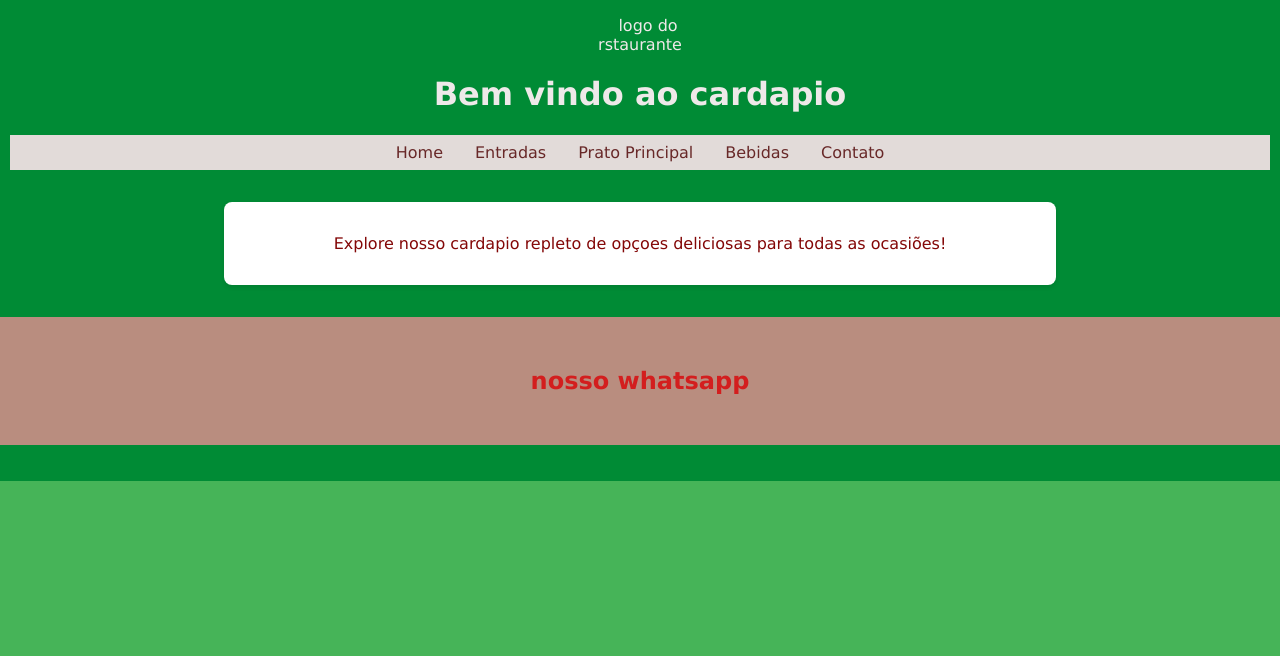
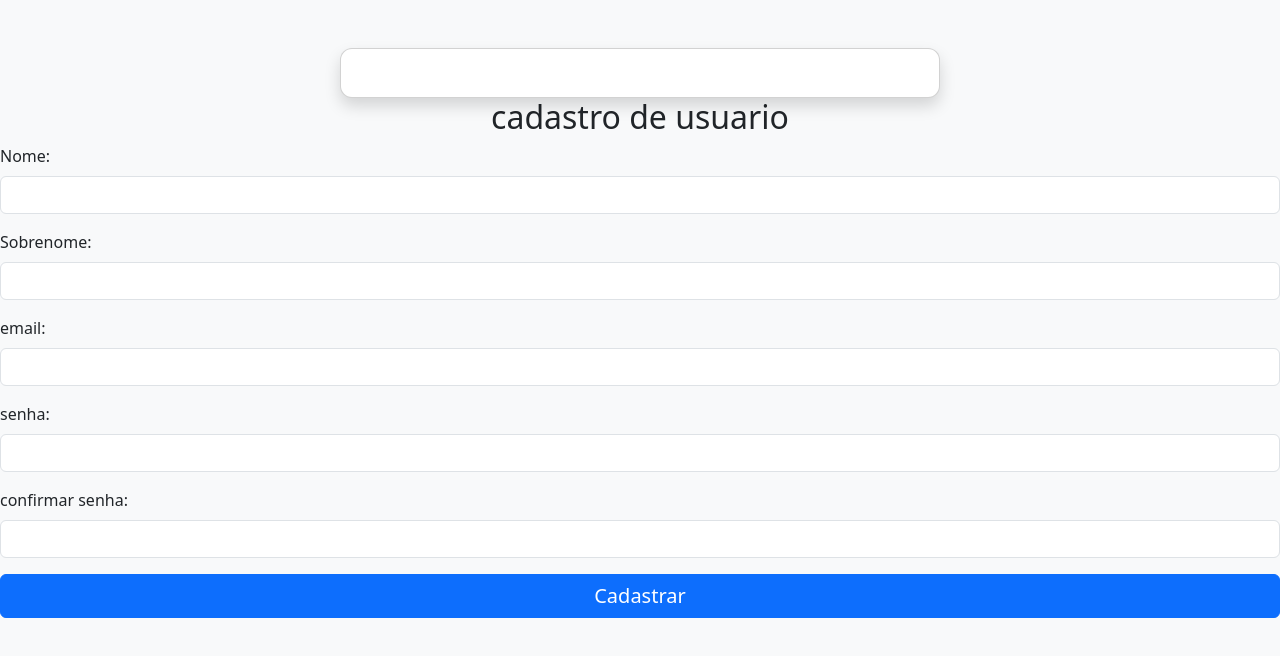
Before and after one commit to v4ness4001/cardapio, a plain HTML site: page index.html in a window 1280 px wide. Drawn offline with nearby package versions, Linux system fonts and the light colour scheme.

Commit message:
Add files via upload

```diff
--- a/index.html
+++ b/index.html
@@ -1,44 +1,67 @@
 <!DOCTYPE html>
 <html lang="en">
+
 <head>
     <meta charset="UTF-8">
     <meta name="viewport" content="width=device-width, initial-scale=1.0">
+    <title>cadastro de usuario</title>
+    <link rel="stylesheet" href="https://cdn.jsdelivr.net/npm/bootstrap@5.3.2/dist/css/bootstrap.min.css"
+        rel="stylesheet">
     <link rel="stylesheet" href="style.css">
+</head>
 
-    <title>cardapio virtual</title>
+<body>
+    <div class="container mt-5"></div>
+        <div class="card p-4 shadow"></div>
+            <h2 class="text-center"> cadastro de usuario</h2>
+            <form id="cadastroForm">
+                <div class="mb-3">
+                    <label for="nome" class="form-label">Nome:</label>
+                    <input type="text" class="form-control" id="nome">
+                    <div class="invalid-feedback">O nome é obrigatorio</div>
+                </div>
+                <div class="mb-3">
+                    <label for="sobrenome" class="form-label">Sobrenome:</label>
+                    <input type="text" class="form-control" id="sobrenome">
+                    <div class="invalid-feedback" class="form-control">sobrenome é obrigatorio</div>
+                    </div>
 
-</head>
-<body>
+                    <div class="mb-3">
+                        <label for="email" class="form-label">email:</label>
+                        <input type="text" class="form-control" id="email">
+                        <div class="invalid-feedback" class="form-control">email é obrigatorio</div>
+                        </div>
 
-    <header>
-        <a href="index.html"></a>
-        <img src="imagens/logooo.webp" alt="logo do rstaurante" class="logo">
-        <h1>Bem vindo ao cardapio</h1>
+                        <div class="mb-3">
+                            <label for="senha" class="form-label">senha:</label>
+                            <input type="password" class="form-control" id="senha">
+                            <div class="invalid-feedback" class="form-control">a senha deve ter pelo menos 6 caracteres.
+                            </div>
+                            </div>
 
-        <nav>
-            <ul>
-                <li><a href="index.html">Home</a></li>
-                <li><a href="entradas.html">Entradas</a></li>
-                <li><a href="prato_principal.html">Prato Principal</a></li>
-                <li><a href="bebidas.html">Bebidas</a></li>
-                <li><a href="contato.html">Contato</a></li>
-            </ul>
-        </nav>
-        <div class="content">
+                            <div class="mb-3">
+                                <label for="confirmarSenha" class="form-label">confirmar senha:</label>
+                                <input type="password" class="form-control" id="confirmarSenha">
+                                <div class="invalid-feedback" class="form-control">as senhas nao se coincidem</div>
+                                </div>
 
-            <p>Explore nosso cardapio repleto de opçoes deliciosas para todas as ocasiões!</p>
+                                <button type="submit" class="btn btn-primary w-100">Cadastrar</button>
 
-        </div>
-        <h2>nosso whatsapp</h2>
+                                <script src="https://cdn.jsdelivr.net/npm/bootstrap@5.3.3/dist/js/bootstrap.bundle.min.js"></script>
+
+
+
+
+
+
+
+
+
+
+
 
 
 
 </body>
-    </header>
-</body>
-</html>
-</head>
-    </footer>
-</body>
 
 </html>
--- a/style.css
+++ b/style.css
@@ -1,109 +1,12 @@
 body {
-    font-family: Arial, Helvetica, sans-serif;
-    margin: 0;
-    padding: 0;
-    background-color: rgb(70, 180, 88);
+    background-color: #f8f9fa;
+    }
+
+    .card {
+        max-width: 600px;
+        margin: auto;
+        border-radius: 12px;
 }
-img {
-    width: 500px;
+.btn-primary {
+    font-size: 20px;
 }
-header {
-    background-color: rgb(0, 139, 53);
-    color: rgb(238, 233, 233);
-    text-align: center;
-    padding: 1rem 0;
-    font-family: Verdana, Geneva, Tahoma, sans-serif;
-
-}
-nav ul {
-    list-style: none;
-    padding: 0;
-    margin: 10px;
-    background-color: rgb(226, 219, 217);
-    display: flex;
-    justify-content: center;
-}
-nav ul li a {
-    color: rgb(104, 40, 40);
-    text-decoration: none;
-    padding: 0.5rem 1rem;
-    display: block;
-    font-family: Verdana, Geneva, Tahoma, sans-serif;
-}
-nav ul li a:hover {
-    background-color: #af4a4a;
-    font-family: Verdana, Geneva, Tahoma, sans-serif;
-}
-
-.content {
-    max-width: 800px;
-    margin: 2rem auto;
-    padding: 1rem;
-    background: white;
-    border-radius: 8px;
-    box-shadow: 0 2px 5px rgba(0, 0, 0, 0.1);
-}
-
-table {
-    width: 100%;
-    border-collapse: collapse;
-    margin-top: 1rem;
-}
-
-th, td {
-    border: 1px solid #ccc;
-    padding: 8px;
-    text-align: left;
-}
-
-th {
-    background-color: #f4f4f4;
-}
-img {
-    width: 200px;
-    height: auto;
-    border-radius: 8px;
-}
-
- img {
-    width: 140px;
-    height: auto;
-    display: block;
-    margin: 0 auto 1rem;
-}
-div {
-    color: rgb(131, 7, 7);
-   animation: cardapio duration timing-function delay iteration-count direction fill-mode;
-}
-img {
-    clip-path: circle(50%);
-  }
-
-
-img entradas {
-    width: 110px;
-    height: auto;
-    display: block;
-    margin: 0 auto 1rem;
-}
-    .menu-img {
-        width: 190px;
-        height: auto;
-        border-radius: 8px;
-        font-family: serif;
-
-    }
-    .loogo {
-        width: 200px;
-    height: auto;
-    display: block;
-    }
-    h2 {
-         color: rgb(216, 201, 209);
-         background-color: #b98d7f;
-         color: rgb(211, 30, 30);
-         padding: 50px;
-         text-align: center;
-         display: flex;
-        justify-content: center;
-}
```
Also changed, not shown: script.js (added, +37 -0 lines).
